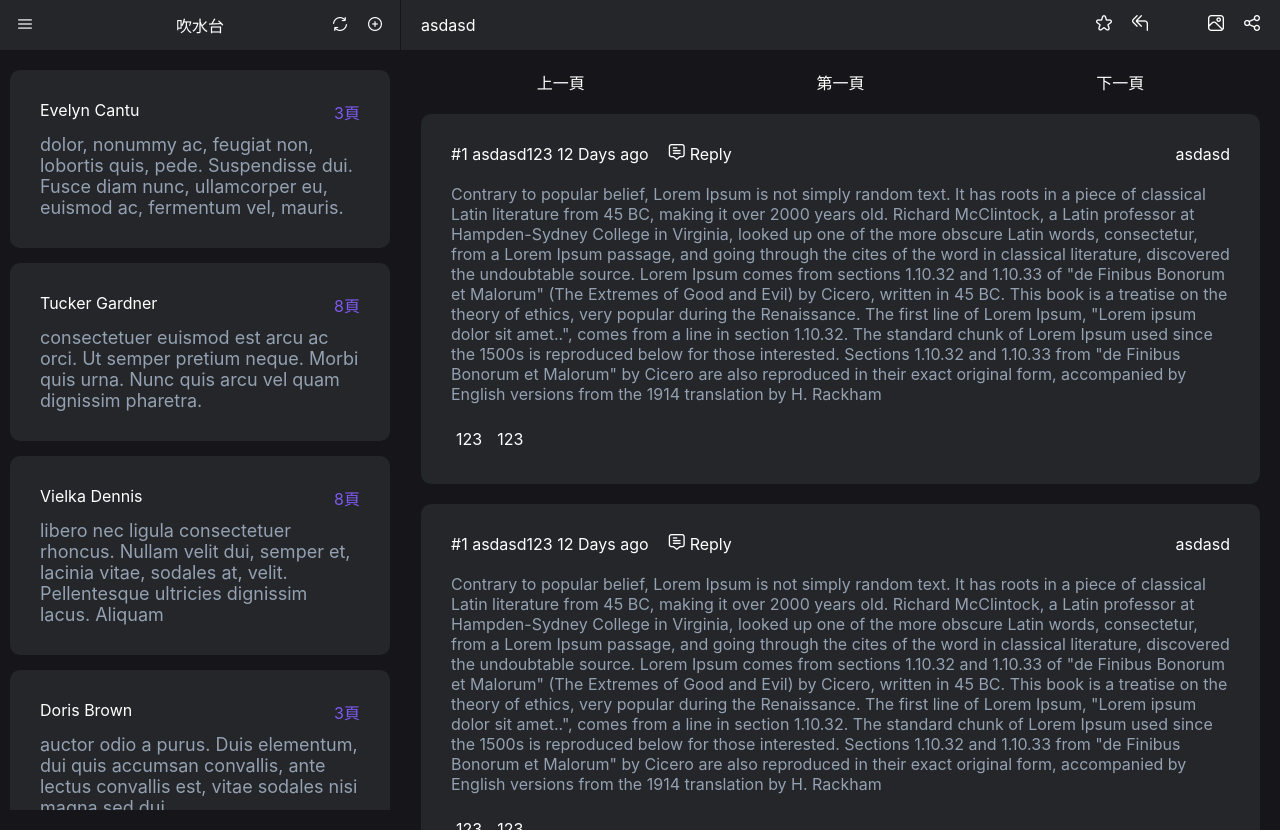
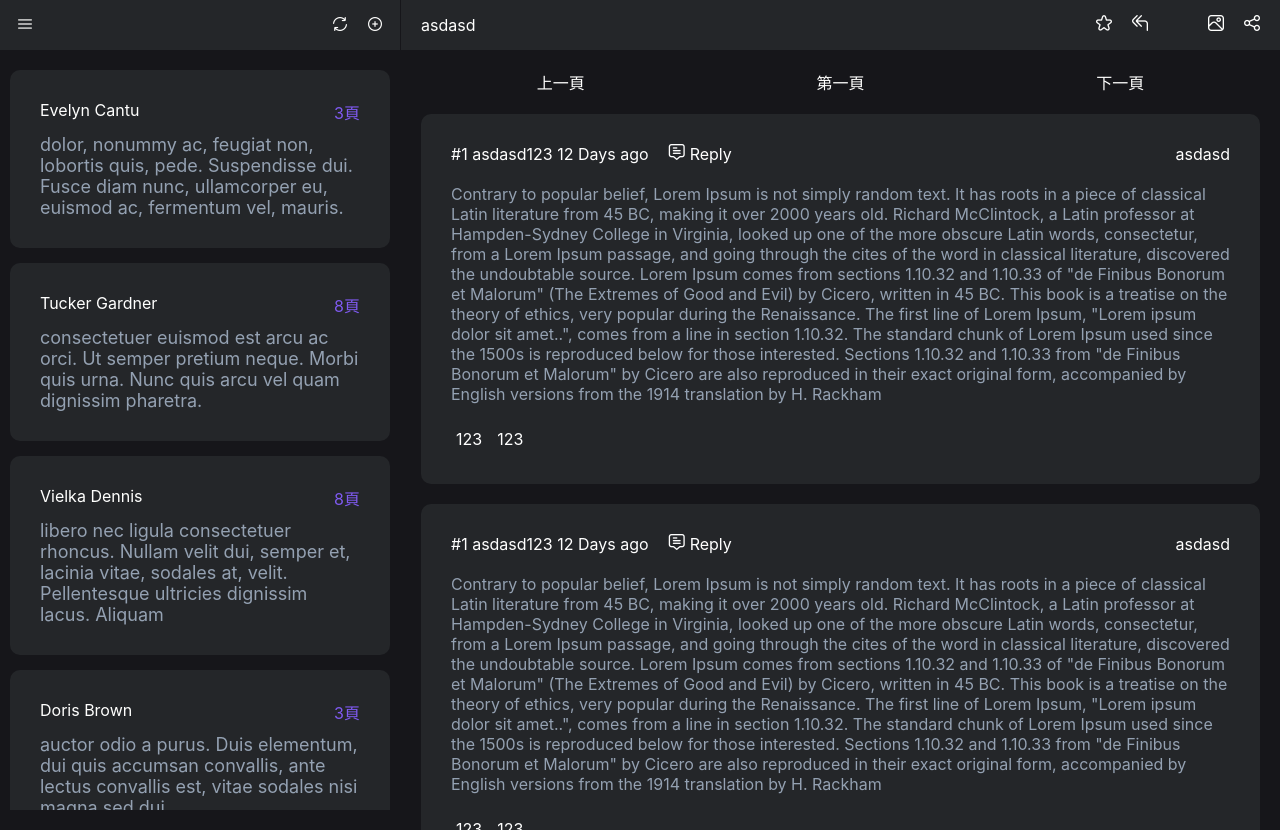
Before and after one commit to cfchan0318/lihkg-clone, a React (Create React App) app: page / in a window 1280 px wide. Built offline with nearby package versions, Linux system fonts and the light colour scheme; some icons are missing.

Commit message:
update post list header by sidebar

```diff
--- a/src/app/store.js
+++ b/src/app/store.js
@@ -1,8 +1,10 @@
 import { configureStore } from "@reduxjs/toolkit";
 import sidebarReducer from "../features/sidebar/sidebarSlice";
+import postListReducer from "../features/post-list/postListSlice";
 
 export default configureStore({
     reducer: {
-        sidebar:sidebarReducer
+        sidebar: sidebarReducer,
+        postList: postListReducer,
     }
 });
--- a/src/components/post-list-header/index.jsx
+++ b/src/components/post-list-header/index.jsx
@@ -1,8 +1,11 @@
 import React from 'react'
+import { useSelector } from 'react-redux'
 import styled from 'styled-components'
 import StyledCustomButton from '../custom-button'
 
-const PostListHeader = ({ className, title, handleMenuToggle}) => {
+const PostListHeader = ({ className, handleMenuToggle }) => {
+  const { name } = useSelector(state => state.postList.currentChannel);
+
   const handleRefresh = (e) => {
     e.preventDefault()
     console.log('You clicked refresh.')
@@ -15,7 +18,7 @@ const PostListHeader = ({ className, title, handleMenuToggle}) => {
           <i className="fi fi-rr-menu-burger" />
         </StyledCustomButton>
       </div>
-      <div className="post-list-header-center">{title}</div>
+      <div className="post-list-header-center">{name}</div>
       <div className="post-list-header-right">
         <StyledCustomButton title="Referesh" onClick={handleRefresh}>
           <i className="fi fi-rr-refresh"></i>
--- a/src/components/sidebar/index.jsx
+++ b/src/components/sidebar/index.jsx
@@ -2,14 +2,15 @@ import React from 'react'
 import Styled from 'styled-components'
 import StyledCustomButton from '../custom-button'
 import { useSelector, useDispatch } from 'react-redux'
-import { fetchChannels,toggleSidebar } from '../../features/sidebar/sidebarSlice'
+import { fetchChannels, toggleSidebar } from '../../features/sidebar/sidebarSlice'
+import { setCurrentChannel } from '../../features/post-list/postListSlice'
 
 const Sidebar = ({ className, isOpen, closeOnClick }) => {
   const { channels } = useSelector((state) => state.sidebar)
   const dispatch = useDispatch()
 
   const handleChannelOnClick = (id, name) => {
-    console.log(id + " : " + name);
+    dispatch(setCurrentChannel({id:id,name:name}));
     dispatch(toggleSidebar());
   }
 
--- a/src/features/post-list/postListSlice.js
+++ b/src/features/post-list/postListSlice.js
@@ -4,7 +4,10 @@ const postListSlice = createSlice(
     {
         name: 'post-list',
         initialState: {
-            currentChannel: null,
+            currentChannel: {
+                id: "",
+                name:""
+            },
         },
         reducers: {
             setCurrentChannel: (state,action) => {
```
